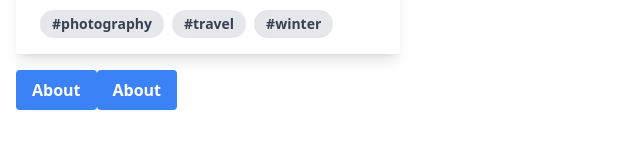
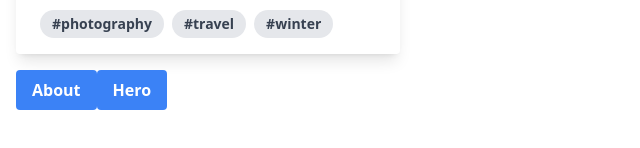
Before and after one commit to windpixel/lance-woolf-v2, a Nuxt app: page / in a window 1280 px wide. Shown: the part 466-614 px from the top of the page, without its empty margins (0-640 px from the left). Built offline with nearby package versions, Linux system fonts and the light colour scheme.

Commit message:
Update index.vue

```diff
--- a/pages/index.vue
+++ b/pages/index.vue
@@ -24,7 +24,7 @@
       <TButton>About</TButton>
     </NuxtLink>
         <NuxtLink to="/hero">
-      <TButton>About</TButton>
+      <TButton>Hero</TButton>
     </NuxtLink>
   </div>
 </template>
```
